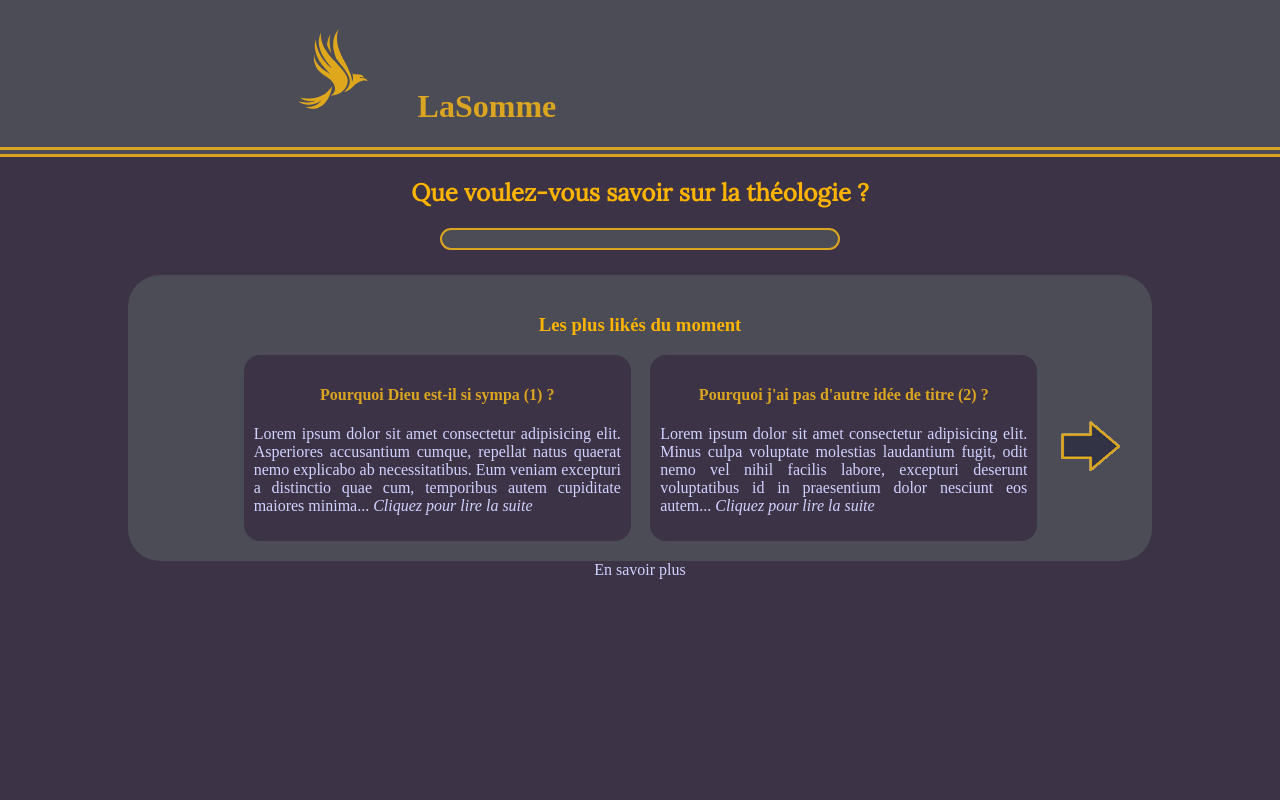
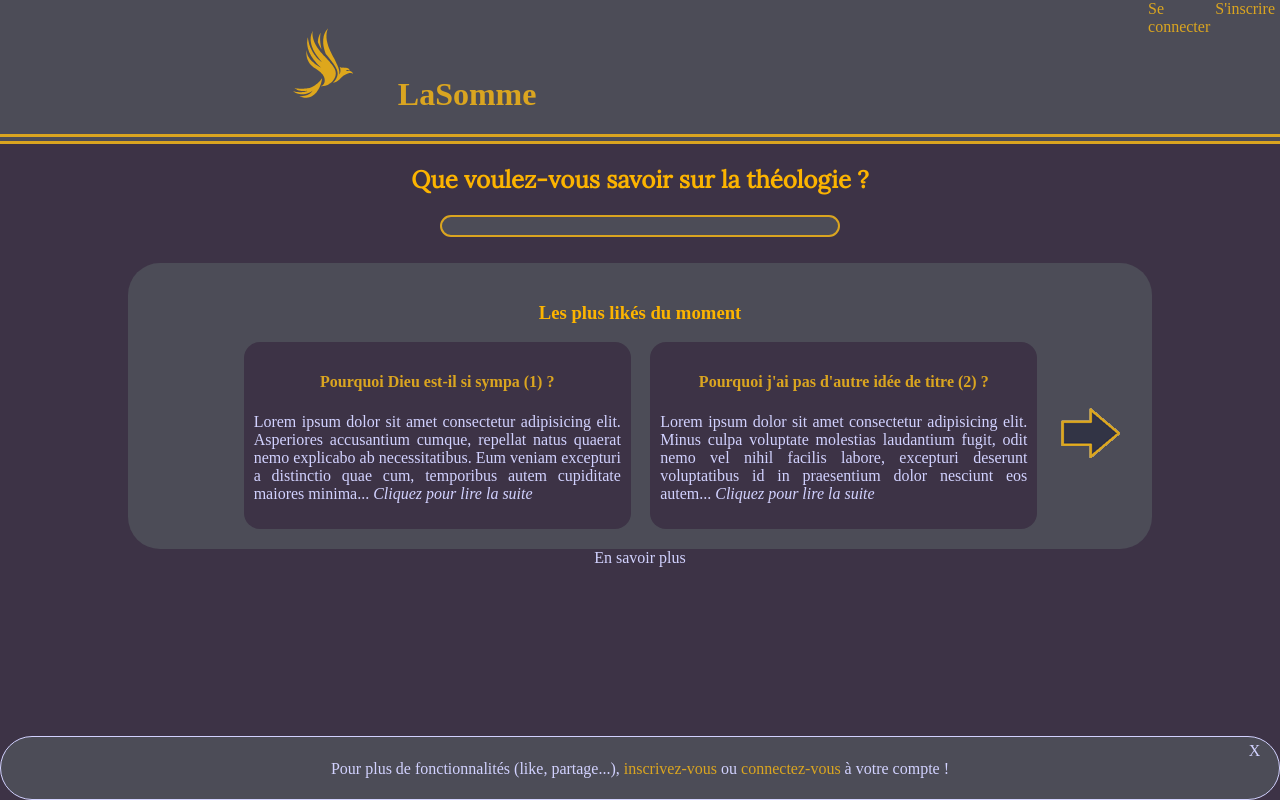
Before and after one commit to pcrsite/pcrsite.github.io, a PHP site: page / in a window 1280 px wide. Run offline with PHP 8.4, Linux system fonts and the light colour scheme; some web fonts are replaced.

Commit message:
Add files via upload

```diff
--- a/index.html
+++ b/index.html
@@ -9,19 +9,25 @@
     <link rel="preconnect" href="https://fonts.googleapis.com">
     <link rel="preconnect" href="https://fonts.gstatic.com" crossorigin>
     <link href="https://fonts.googleapis.com/css2?family=Lora&family=Ysabeau&display=swap" rel="stylesheet">
-    <link rel="shortcut icon" href="logoiseau2.png"/>
+    <link rel="shortcut icon" href="logoiseau2.png" />
     <title>LaSomme</title>
 </head>
 
 <body>
     <div class="bandeau">
         <h1><img class="imglogo" src="logoiseau2.svg" alt="logo"></img> LaSomme</h1>
+        <div class="login">
+            <a class="loginbtn" href="connexion/index.html">Se connecter</a>
+            <a class="loginbtn" href="connexion/inscription.html">S'inscrire</a>
+        </div>
     </div>
     <div class="animationsearch">
         <h2>Que voulez-vous savoir sur la théologie ?</h2>
         <div class="recherche">
             <input id="searchInput" class="searchbar input" type="text">
-            <div id="nothing" class="nothing">Attention, ce site ne peut fournir de commentaires théologiques concernant des évènements ou idées postérieurs à 1274. <a href="vocation.html" class="learnmore">Voir vocation et notice du site</a></div>
+            <div id="nothing" class="nothing">Attention, ce site ne peut fournir de commentaires théologiques concernant
+                des évènements ou idées postérieurs à 1274. <a href="vocation.html" class="learnmore">Voir vocation et
+                    notice du site</a></div>
             <div class="propPosition" id="suggestion"></div>
             <a class="affPlus" id="showAllButton" style="display: none;">Afficher tout</a>
         </div>
@@ -29,17 +35,19 @@
     <div class="bestof">
         <h3>Les plus likés du moment</h3>
         <div class="propositionslist">
-            <img class="fleche fleche_remplacement cache" id="bouton-cacheUn" src="flechelecache.png" <body oncontextmenu='return false;' onkeydown='return false;' onmousedown='return false;'></body>
+            <img class="fleche fleche_remplacement cache" id="bouton-cacheUn" src="flechelecache.png" <body
+                oncontextmenu='return false;' onkeydown='return false;' onmousedown='return false;'>
+</body>
 <a class="fleche" id="bouton-precedent" onclick="precedentTexte()"><img src="flecheleft.png" alt="vers la gauche"></a>
 <a href="resultat.html" id="texte1" class="meilleurs visible">
-                <h4>Pourquoi Dieu est-il si sympa  (1) ?</h4>
+    <h4>Pourquoi Dieu est-il si sympa (1) ?</h4>
     <p>Lorem ipsum dolor sit amet consectetur adipisicing elit. Asperiores accusantium cumque, repellat
         natus quaerat nemo explicabo ab necessitatibus. Eum veniam excepturi a distinctio quae cum,
         temporibus autem cupiditate maiores minima... <em>Cliquez pour lire la suite</em>
     </p>
 </a>
 <a href="resultat.html" id="texte2" class="meilleurs visible">
-                <h4>Pourquoi j'ai pas d'autre idée de titre  (2) ?</h4>
+    <h4>Pourquoi j'ai pas d'autre idée de titre (2) ?</h4>
     <p>Lorem ipsum dolor sit amet consectetur adipisicing elit. Minus culpa voluptate molestias laudantium
         fugit, odit nemo vel nihil facilis labore, excepturi deserunt voluptatibus id in praesentium dolor
         nesciunt eos autem... <em>Cliquez pour lire la suite</em>
@@ -47,7 +55,7 @@
 </a>
 
 <a href="resultat.html" id="texte3" class="meilleurs">
-                <h4>Pourquoi Dieu est-il si sympa  (3) ?</h4>
+    <h4>Pourquoi Dieu est-il si sympa (3) ?</h4>
     <p>Lorem ipsum dolor sit amet consectetur adipisicing elit. Asperiores accusantium cumque, repellat
         natus quaerat nemo explicabo ab necessitatibus. Eum veniam excepturi a distinctio quae cum,
         temporibus autem cupiditate maiores minima... <em>Cliquez pour lire la suite</em>
@@ -90,13 +98,19 @@
         nesciunt eos autem... <em>Cliquez pour lire la suite</em>
     </p>
 </a>
-            <img class="fleche fleche_remplacement cache" id="bouton-cacheDeux" src="flechelecache.png" <body oncontextmenu='return false;' onkeydown='return false;' onmousedown='return false;'></body>
+<img class="fleche fleche_remplacement cache" id="bouton-cacheDeux" src="flechelecache.png" <body
+    oncontextmenu='return false;' onkeydown='return false;' onmousedown='return false;'></body>
 <a class="fleche" id="bouton-suivant" onclick="suivantTexte()"><img src="flecheright.png" alt="vers la droite"></a>
 </div>
 
 </div>
 
-
+<div class="login-popup" id="login-popup">
+    <a class="close" id="close">X</a>
+    <p class="invitation">Pour plus de fonctionnalités (like, partage...), <a class="connect"
+            href="connexion/inscription.html">inscrivez-vous</a> ou <a class="connect"
+            href="connexion/index.html">connectez-vous</a> à votre compte !</p>
+</div>
 
 <script src="moteur.js"></script>
 
--- a/moteur.js
+++ b/moteur.js
@@ -98,6 +98,7 @@ const showAllButton = document.getElementById('showAllButton');
 const urlParams = new URLSearchParams(window.location.search);
 const erreur = urlParams.get('erreur')
 const ref = urlParams.get('ref')
+
 const nothing = document.getElementById('nothing')
 
 searchinput.addEventListener('keyup', function () {
@@ -121,7 +122,7 @@ searchinput.addEventListener('keyup', function () {
         limitedResult.forEach(resultItem => {
             suggestion += `
                 <div class="emplacSugg">
-                    <a class="noDeco" href="article.html?ref=${resultItem.ref}&recherche=${input}">
+                    <a class="noDeco" href="article.php?ref=${resultItem.ref}&recherche=${input}">
                         <div class="suggestion">
                             <img class="imgtheme" src="${resultItem.img}" alt="">
                             <div class="propo">
@@ -193,6 +194,7 @@ var boutonSuivant = document.getElementById('bouton-suivant');
 var textun = document.getElementById('bouton-cacheUn');
 var b_suivant = document.getElementById('bouton-cacheDeux');
 
+
 afficherTexte();
 verifierBoutons();
 
--- a/newstyle.css
+++ b/newstyle.css
@@ -5,9 +5,11 @@
     --gris2: #4c4c57;
     --doré2: #fcb400;
     --text: #d2d2ff;
-    --error:rgb(124, 0, 0);
+    --error: rgb(124, 0, 0);
     font-family: 'Ysabeau', serif;
 }
+
+
 
 a.affPlus {
     margin-top: 3px;
@@ -45,6 +47,7 @@ body {
     margin-right: 0%;
     margin-bottom: 0;
     background-color: var(--gris1);
+    font-family: 'Lora', serif;
 }
 
 .bandeau {
@@ -54,10 +57,20 @@ body {
     width: 100%;
     height: 7%;
     border-bottom: 10px var(--doré) double;
-    font-family: 'Lora', serif;
+    flex-direction: row;
+
 
 }
 
+.login{
+    color: var(--doré);
+    display: flex;
+    flex-direction: row;
+}
+.loginbtn{
+    color: var(--doré);
+    margin-right: 5px;
+}
 h2 {
     color: var(--doré2);
     font-family: 'Lora', serif;
@@ -86,7 +99,7 @@ h2 {
 }
 
 input:focus {
-    outline: 3px solid var(--gris2);
+    outline: 2px solid var(--gris2);
 }
 
 .erreur1 {
@@ -116,7 +129,8 @@ h1 {
     width: 15%;
 
 }
-.nothing{
+
+.nothing {
     background-color: var(--gris2);
     border: 1px solid var(--error);
     color: var(--text);
@@ -133,18 +147,22 @@ h1 {
 .animationsearch {
     animation: swap 1s;
 }
-footer{
+
+footer {
     display: flex;
     justify-content: center;
 
 }
-.learnmore{
+
+.learnmore {
     color: var(--text);
 }
-.learnmore:hover{
+
+.learnmore:hover {
     text-decoration: underline;
     cursor: pointer;
 }
+
 @keyframes swap {
     from {
         margin-left: -100%;
@@ -162,8 +180,19 @@ footer{
         width: 400px;
     }
 
+
 }
+@media screen and (max-width: 1000px){
+    .meilleurs {
+        display: none;
+        margin-top: 3%;
+        margin-right: 1%;
+        margin-left: 1%;
+        width: 100%;
+        padding: 3%;
+    }
 
+}
 @media screen and (max-width: 800px) {
     .searchbar {
         width: 300px;
@@ -301,6 +330,48 @@ a {
     text-decoration: none;
 }
 
+/*Pop-up pour se connecter ou s'inscrire*/
+.login-popup {
+    position: absolute;
+    position: fixed;
+    z-index: 30;
+    bottom: 0%;
+    right: 0%;
+    left: 0%;
+    border: 1px solid var(--text);
+    background-color: var(--gris2);
+    border-radius: 2rem;
+    padding: 5px;
+    justify-content: center;
+    position: absolute;
+    position: fixed;
+
+}
+
+.invitation {
+    text-align: center;
+    margin-top: 0%;
+}
+
+.close {
+    color: var(--text);
+    margin-left: 98%;
+
+}
+
+.close:hover {
+    color: var(--doré);
+    cursor: pointer;
+}
+
+.connect {
+    color: var(--doré);
+}
+
+.connect:hover {
+    text-decoration: underline;
+}
+
 /*partie article*/
 .article {
     background-color: var(--gris2);
@@ -409,6 +480,7 @@ h6 {
     padding-left: 7px;
 
 }
+
 .boutonOut:hover {
     transition: 0.25s;
     padding-top: 7px;
@@ -417,7 +489,8 @@ h6 {
     padding-left: 9px;
     cursor: pointer;
 }
-.bas{
+
+.bas {
     display: flex;
     justify-content: center;
     margin-bottom: 1%;
```
Also changed, not shown: article.php (added, +66 -0 lines). Lines whose indentation alone changed are shown as unchanged.
